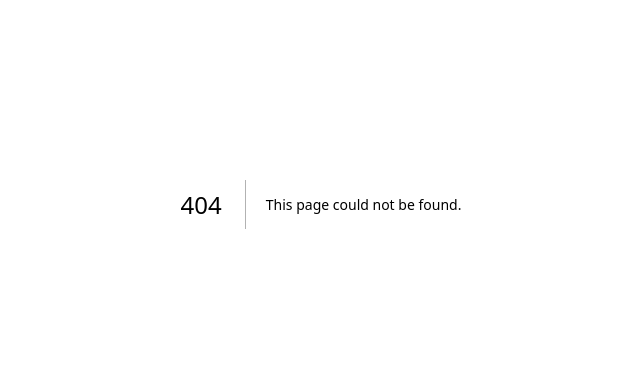
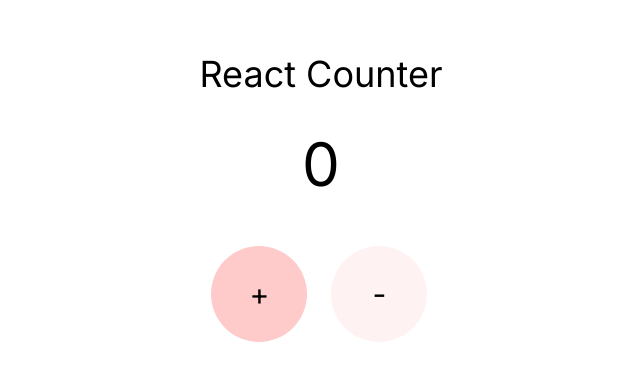
Before and after one commit to lfab-co/react-100, a Next.js app: page /adachi/counter in a window 1280 px wide. Before the commit this address had no page. Shown: the part 196-576 px from the top of the page, without its empty margins (319-959 px from the left). Built offline with nearby package versions, Linux system fonts and the light colour scheme.

Commit message:
Feature/counter 002 (#6)
* counter

* fix: conflict by merge main

* Change counter CSS

---------

Co-authored-by: Kuraishi Taiki <20122027@kaishi-pu.ac.jp>

```diff
--- /dev/null
+++ b/app/adachi/counter/page.tsx
@@ -0,0 +1,29 @@
+'use client'
+import { useState } from 'react'
+
+const Counter: React.FC = () => {
+  const [count, setCount] = useState(0)
+
+  return (
+    <div className="flex h-screen w-screen items-center justify-center">
+      <div>
+        <h1 className="text-center text-4xl">React Counter</h1>
+        <h2 className="m-10 text-center text-6xl">{count}</h2>
+        <button
+          onClick={() => setCount(count + 1)}
+          className="m-3 size-24 rounded-full bg-red-200 text-3xl"
+        >
+          +
+        </button>
+        <button
+          onClick={() => setCount(count - 1)}
+          className="m-3 size-24 rounded-full bg-red-50 text-3xl"
+        >
+          -
+        </button>
+      </div>
+    </div>
+  )
+}
+
+export default Counter
--- a/app/adachi/page.tsx
+++ b/app/adachi/page.tsx
@@ -3,7 +3,9 @@ import Link from 'next/link'
 export default function Adachi() {
   return (
     <div>
-      <Link href="/adachi/hello-world">hello-world 001</Link>
+      <Link href="/adachi/hello-world">001 hello-world</Link>
+      <br />
+      <Link href="/adachi/counter">002 counter</Link>
     </div>
   )
 }
```
